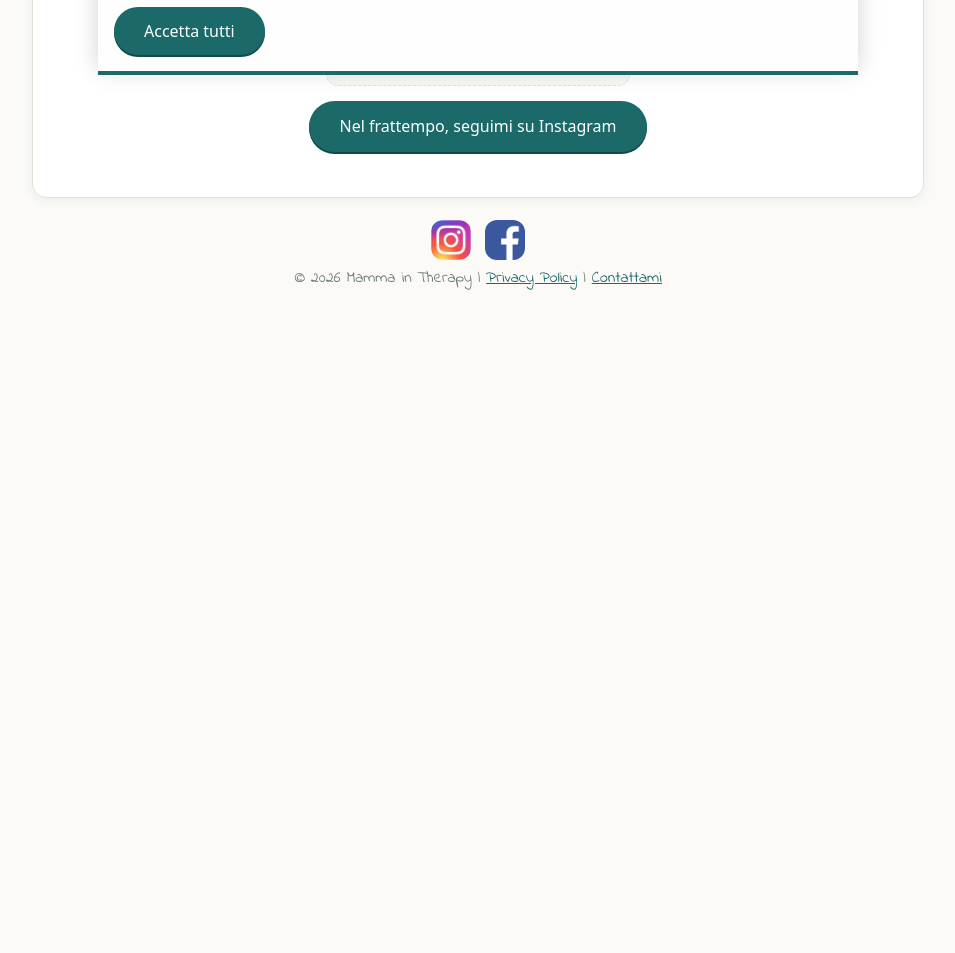
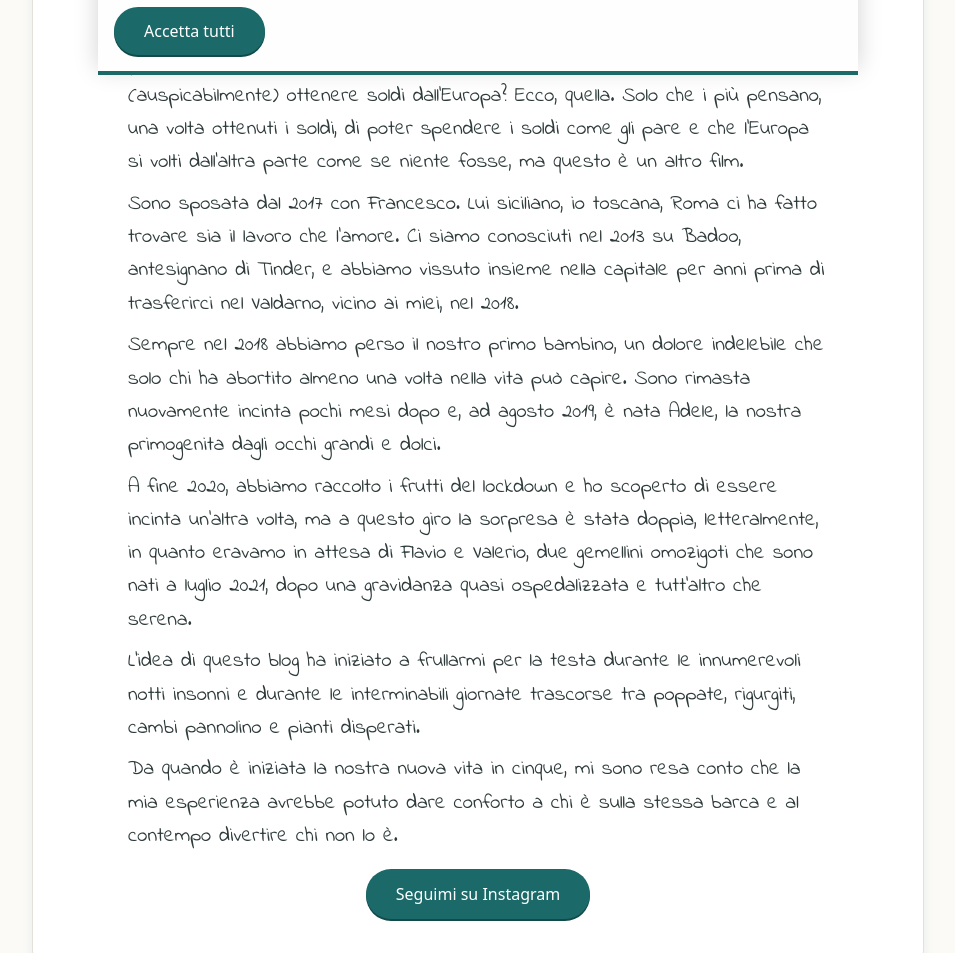
Before and after one commit to tabuto/mammaintherapy.it, a plain HTML site: page about-me.html in a window 1280 px wide. Shown: the part 725-1678 px from the top of the page, without its empty margins (162-1117 px from the left). Before the commit the page ends 1063 px from the top, so only its background shows below. Drawn offline with Linux system fonts and the light colour scheme.

Commit message:
Write the About me page
Replace the placeholder with Beatrice's text, in about-me.md (plain
source) and about-me.html (entity-encoded paragraphs), following the
same structure as articles/i-nuovi-noi. The Instagram button is no
longer a stand-in for the missing text.

Co-Authored-By: Claude Opus 5 <noreply@anthropic.com>
Claude-Session: https://claude.ai/code/session_01RcSTmLcWWpxTSBQZQ6PECA

```diff
--- a/about-me.html
+++ b/about-me.html
@@ -53,10 +53,37 @@
     <img class="article-image article-image--portrait" src="img/articles/about-me-800.jpg" width="674" height="683" alt="Primo piano in bianco e nero degli occhi di Beatrice, con una cornice verde acqua">
 
     <div class="article-body">
-      <p class="page-wip">Pagina in costruzione.</p>
+      <p>Mi chiamo Beatrice. Lavoro da dieci anni nel mondo dell&apos;europrogettazione. Avete
+      presente quella roba che ora va tanto di moda e che consiste nel chiedere e
+      (auspicabilmente) ottenere soldi dall&apos;Europa? Ecco, quella. Solo che i pi&ugrave; pensano,
+      una volta ottenuti i soldi, di poter spendere i soldi come gli pare e che l&apos;Europa si
+      volti dall&apos;altra parte come se niente fosse, ma questo &egrave; un altro film.</p>
+
+      <p>Sono sposata dal 2017 con Francesco. Lui siciliano, io toscana, Roma ci ha fatto
+      trovare sia il lavoro che l&apos;amore. Ci siamo conosciuti nel 2013 su Badoo, antesignano
+      di Tinder, e abbiamo vissuto insieme nella capitale per anni prima di trasferirci nel
+      Valdarno, vicino ai miei, nel 2018.</p>
+
+      <p>Sempre nel 2018 abbiamo perso il nostro primo bambino, un dolore indelebile che solo
+      chi ha abortito almeno una volta nella vita pu&ograve; capire. Sono rimasta nuovamente incinta
+      pochi mesi dopo e, ad agosto 2019, &egrave; nata Adele, la nostra primogenita dagli occhi
+      grandi e dolci.</p>
+
+      <p>A fine 2020, abbiamo raccolto i frutti del lockdown e ho scoperto di essere incinta
+      un&apos;altra volta, ma a questo giro la sorpresa &egrave; stata doppia, letteralmente, in quanto
+      eravamo in attesa di Flavio e Valerio, due gemellini omozigoti che sono nati a luglio
+      2021, dopo una gravidanza quasi ospedalizzata e tutt&apos;altro che serena.</p>
+
+      <p>L&apos;idea di questo blog ha iniziato a frullarmi per la testa durante le innumerevoli
+      notti insonni e durante le interminabili giornate trascorse tra poppate, rigurgiti,
+      cambi pannolino e pianti disperati.</p>
+
+      <p>Da quando &egrave; iniziata la nostra nuova vita in cinque, mi sono resa conto che la mia
+      esperienza avrebbe potuto dare conforto a chi &egrave; sulla stessa barca e al contempo
+      divertire chi non lo &egrave;.</p>
     </div>
 
-    <p><a class="button" href="https://www.instagram.com/mammaintherapy/" rel="noopener">Nel frattempo, seguimi su Instagram</a></p>
+    <p><a class="button" href="https://www.instagram.com/mammaintherapy/" rel="noopener">Seguimi su Instagram</a></p>
   </main>
 
   <footer class="main-footer">
```
Also changed, not shown: 1 other file.
